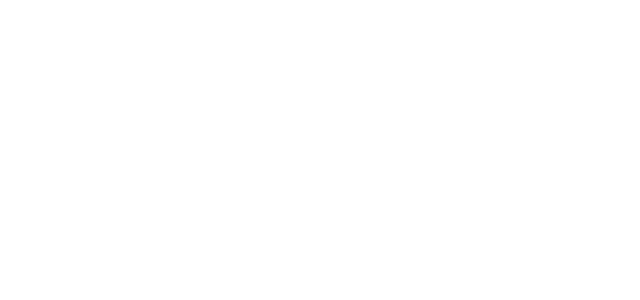
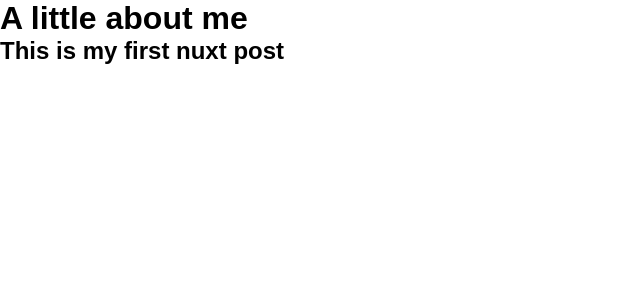
Before and after one commit to tyelf22/nuxtBlog, a Nuxt app: page /posts/1 in a window 1280 px wide. Before the commit this address had no page. Shown: the top 300 px of the page, without its empty margins (0-640 px from the left). Built offline with nearby package versions, Linux system fonts and the light colour scheme.

Commit message:
added template for posts

```diff
--- a/components/Cards.vue
+++ b/components/Cards.vue
@@ -1,59 +1,38 @@
 <template>
-    <v-card
-    class="mx-auto"
-    max-width="344"
-  >
-    <v-img
-      src="https://cdn.vuetifyjs.com/images/cards/sunshine.jpg"
-      height="200px"
-    ></v-img>
+  <div class="allCards">
+    <v-card v-for="post in posts" :key="post.id" class="card" max-width="344">
+      <v-img src="https://cdn.vuetifyjs.com/images/cards/sunshine.jpg" height="200px"></v-img>
 
-    <v-card-title>
-      Top western road trips
-    </v-card-title>
+      <v-card-title>{{post.title}}</v-card-title>
 
-    <v-card-subtitle>
-      1,000 miles of wonder
-    </v-card-subtitle>
+      <v-card-subtitle>{{post.subtitle}}</v-card-subtitle>
 
-    <v-card-actions>
-      <v-btn text>Share</v-btn>
-
-      <v-btn
-        color="purple"
-        text
-      >
-        Explore
-      </v-btn>
-
-      <v-spacer></v-spacer>
-
-      <v-btn
-        icon
-        @click="show = !show"
-      >
-        <v-icon>{{ show ? 'mdi-chevron-up' : 'mdi-chevron-down' }}</v-icon>
-      </v-btn>
-    </v-card-actions>
-
-    <v-expand-transition>
-      <div v-show="show">
-        <v-divider></v-divider>
-
-        <v-card-text>
-          I'm a thing. But, like most politicians, he promised more than he could deliver. You won't have time for sleeping, soldier, not with all the bed making you'll be doing. Then we'll go with that data file! Hey, you add a one and two zeros to that or we walk! You're going to do his laundry? I've got to find a way to escape.
-        </v-card-text>
-      </div>
-    </v-expand-transition>
-  </v-card>
+      <v-card-actions>
+        <v-btn :to="`/posts/${post.id}`" text color="#EA178C">Read</v-btn>
+      </v-card-actions>
+    </v-card>
+  </div>
 </template>
 
 <script>
+import posts from '../posts'
 export default {
-
-}
+    data() {
+        return {
+            posts
+        }
+    }
+};
 </script>
 
 <style>
+.allCards {
+    display: flex;
+    justify-content: center;
+    flex-wrap: wrap;
+}
 
+.card{
+    margin: 15px 0.5%;
+}
 </style>
--- a/pages/index.vue
+++ b/pages/index.vue
@@ -28,7 +28,7 @@
 export default {
   head() {
     return {
-      title: "My Blog",
+      title: "Tyson's Blog",
     };
   }
 };
@@ -44,7 +44,7 @@ export default {
 
 /* Waves */
 .wave {
-  position: fixed;
+  position: absolute;
   top: -1000px;
   right: 50%;
   left: 50%;
@@ -131,4 +131,9 @@ export default {
   line-height: 1.5;
   margin-top: 30px;
 }
+
+.articles {
+  display: flex;
+  justify-content: center;
+}
 </style>
--- /dev/null
+++ b/pages/posts/_id.vue
@@ -0,0 +1,31 @@
+<template>
+  <div>
+      <h1>{{post.title}}</h1>
+      <h2>{{post.body}}</h2>
+  </div>
+</template>
+
+<script>
+import posts from '../../posts'
+export default {
+  data() {
+    return {
+      posts
+    }
+
+  },
+  computed: {
+    post() {
+      let id = this.$route.params.id
+      return this.posts.find(post => {
+        return post.id == id
+      })
+    }
+  }
+
+}
+</script>
+
+<style>
+
+</style>
--- /dev/null
+++ b/posts.js
@@ -0,0 +1,26 @@
+export default [
+    {
+        id: 1,
+        title: 'A little about me',
+        subtitle: 'The one about me',
+        body: 'This is my first nuxt post'
+    },
+    {
+        id: 2,
+        title: 'The JAMstack',
+        subtitle: 'The one about peanut butter and jam',
+        body: 'This is my second nuxt post'
+    },
+    {
+        id: 3,
+        title: 'Functions, Objects, and Arrays',
+        subtitle: 'The one with wonderful javascript',
+        body: 'This is my third nuxt post'
+    },
+    {
+        id: 4,
+        title: 'My fourth post',
+        subtitle: 'this is my fourth post',
+        body: 'The one fourth post'
+    },
+]
```
